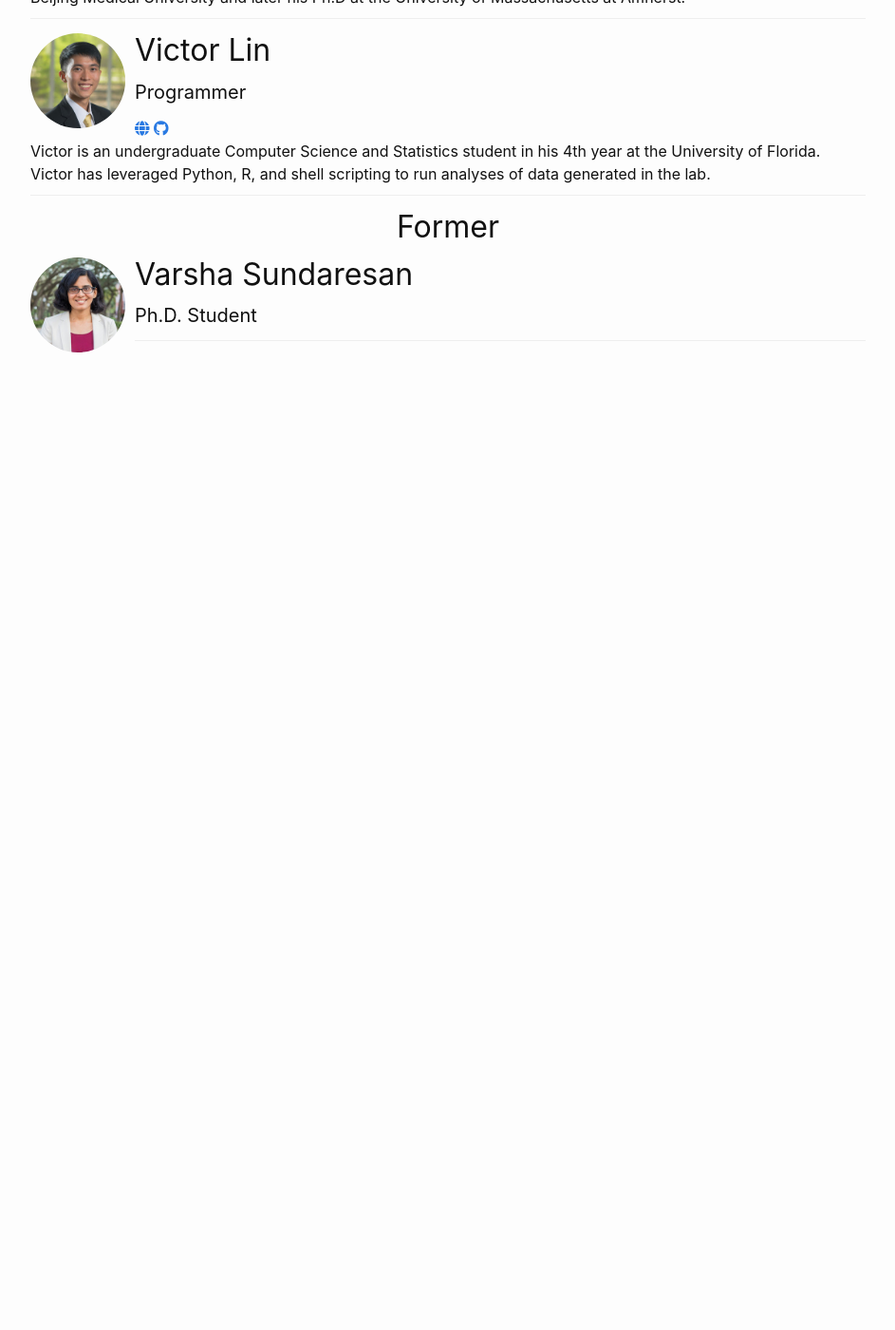
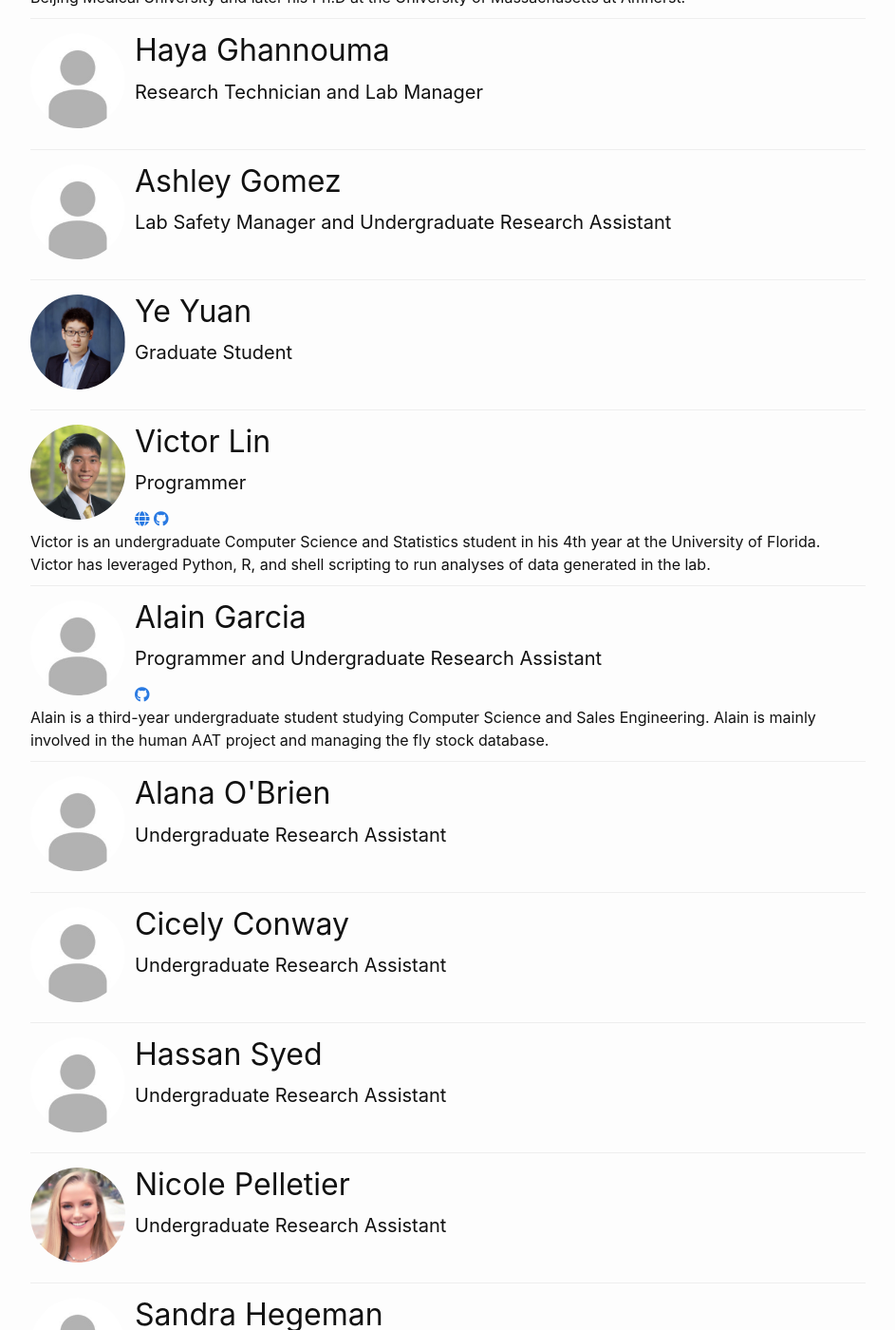
Before and after one commit to zhoulab/zhoulab.github.io, a Jekyll site: the page built from people.html, in a window 1280 px wide and 1400 px high, scrolled down 363 px. Shown: the whole window at 95% size, without its empty margins (168-1111 px from the left). Built offline with Jekyll 4.4.1, drawn with Linux system fonts in a browser that asks for light colours; nearby versions of some CDN libraries; before the commit the page ends 900 px from its top, so only the background shows below that; some of the changed text lies outside the part shown.

Commit message:
Added people

```diff
--- a/_data/people.yml
+++ b/_data/people.yml
@@ -5,6 +5,21 @@
   img: /assets/img/people/lei-zhou.jpg
   bio: Dr. Lei Zhou is currently a professor at the University of Florida. Lei earned a bachelor’s degree in Medicine at Beijing Medical University and later his Ph.D at the University of Massachusetts at Amherst.
   url: http://mgm.ufl.edu/faculty/faculty-home-pages/zhou-lei/
+  current: true
+
+- name: Haya Ghannouma
+  role: Research Technician and Lab Manager
+  img: /assets/img/people/default.jpg
+  current: true
+
+- name: Ashley Gomez
+  role: Lab Safety Manager and Undergraduate Research Assistant
+  img: /assets/img/people/default.jpg
+  current: true
+
+- name: Ye Yuan
+  role: Graduate Student
+  img: /assets/img/people/ye-yuan.jpg
   current: true
 
 - name: Victor Lin
@@ -15,6 +30,63 @@
   url: https://victorl.in
   current: true
 
+- name: Alain Garcia
+  role: Programmer and Undergraduate Research Assistant
+  img: /assets/img/people/default.jpg
+  github: alaingarcia
+  bio: Alain is a third-year undergraduate student studying Computer Science and Sales Engineering. Alain is mainly involved in the human AAT project and managing the fly stock database.
+  current: true
+
+- name: Alana O'Brien
+  role: Undergraduate Research Assistant
+  img: /assets/img/people/default.jpg
+  current: true
+
+- name: Cicely Conway
+  role: Undergraduate Research Assistant
+  img: /assets/img/people/default.jpg
+  current: true
+
+- name: Hassan Syed
+  role: Undergraduate Research Assistant
+  img: /assets/img/people/default.jpg
+  current: true
+
+- name: Nicole Pelletier
+  role: Undergraduate Research Assistant
+  img: /assets/img/people/nicole-pelletier.jpg
+  current: true
+
+- name: Sandra Hegeman
+  role: Undergraduate Research Assistant
+  img: /assets/img/people/default.jpg
+  current: true
+
+- name: Cheyenne Hefler
+  role: Undergraduate Research Assistant
+  img: /assets/img/people/default.jpg
+  current: true
+
+- name: Deepali Singh
+  role: Undergraduate Research Assistant
+  img: /assets/img/people/default.jpg
+  current: true
+
+- name: Alyssa Cornista
+  role: Undergraduate Research Assistant
+  img: /assets/img/people/default.jpg
+  current: true
+
+- name: Erick Castro
+  role: Undergraduate Research Assistant
+  img: /assets/img/people/default.jpg
+  current: true
+
+- name: Vanessa Toussaint
+  role: Undergraduate Research Assistant
+  img: /assets/img/people/default.jpg
+  current: true
+
 - name: Varsha Sundaresan
   role: Ph.D. Student
   img: /assets/img/people/varsha-sundaresan.jpg
```
Also changed, not shown: assets/img/people/default.jpg (added), assets/img/people/nicole-pelletier.jpg (added), assets/img/people/ye-yuan.jpg (added).
